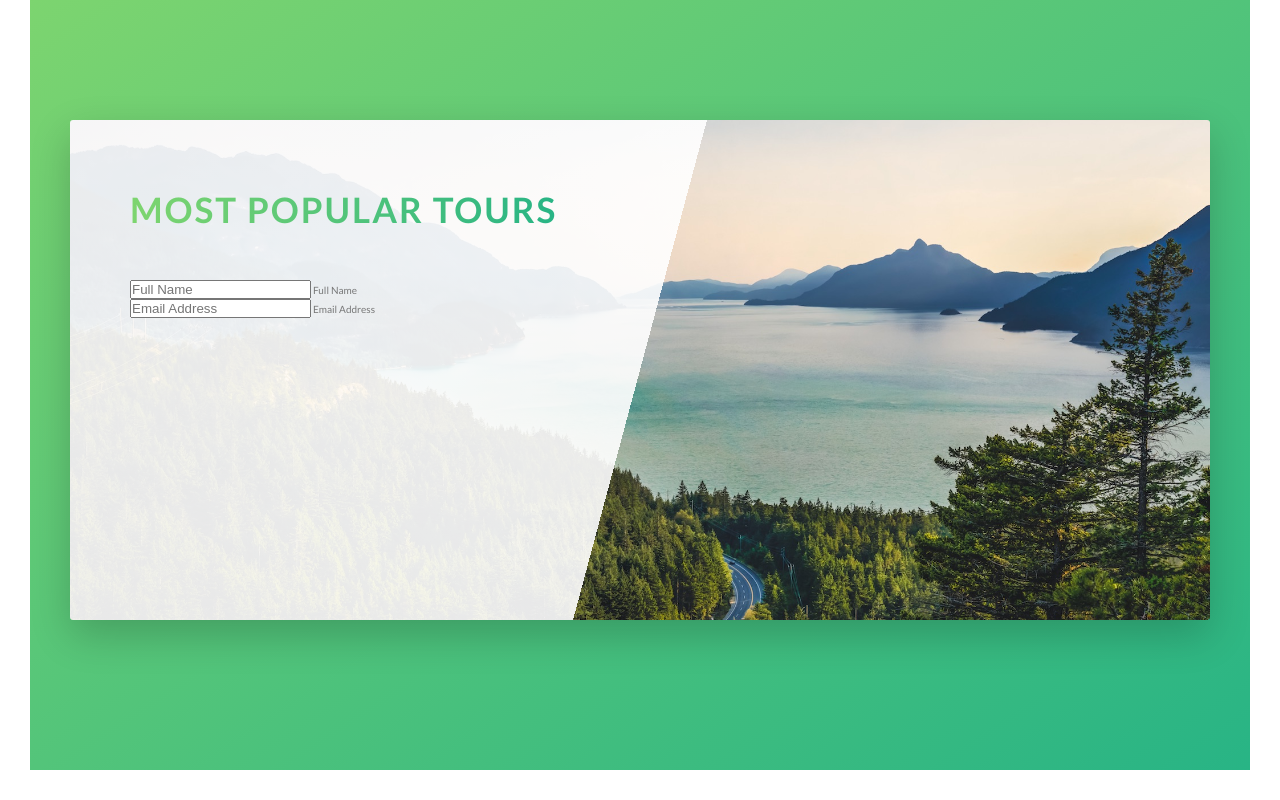
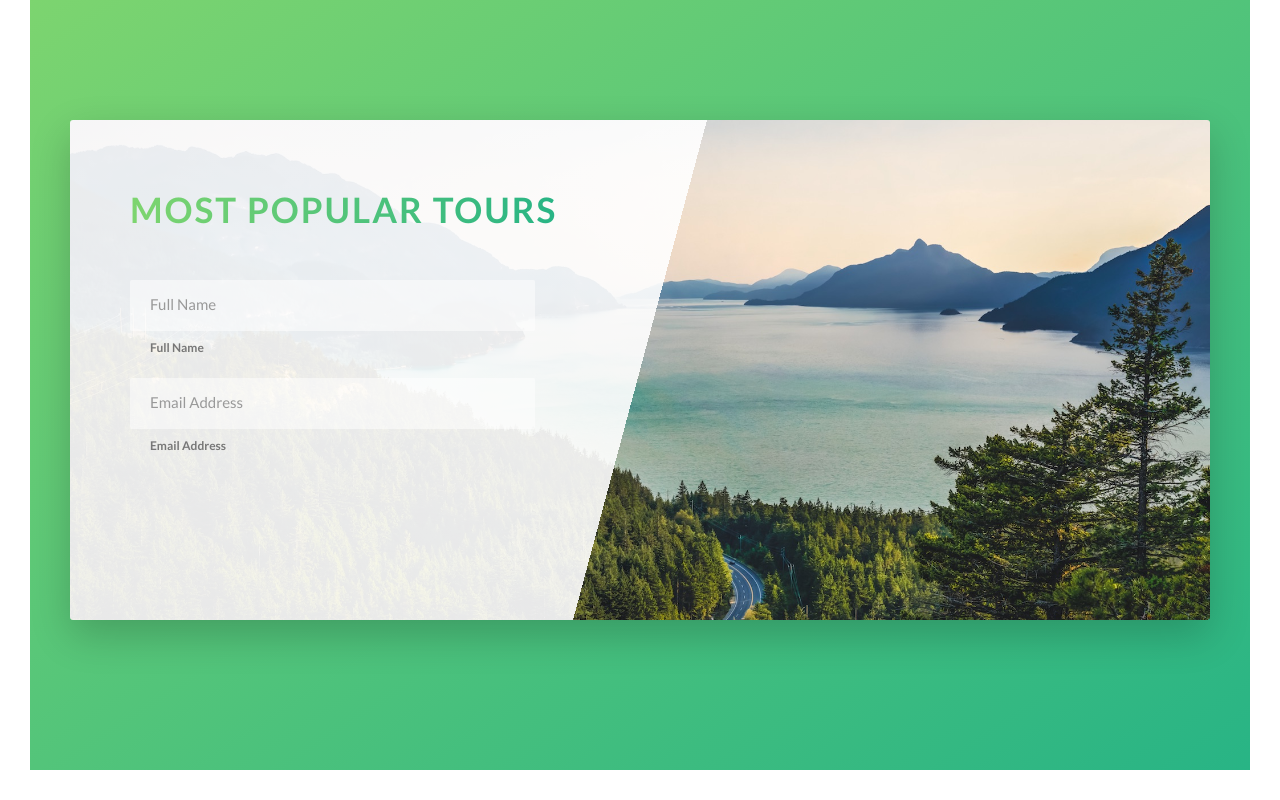
Before and after one commit to swiergoszp/natours, a website: page index.html in a window 1280 px wide. Shown: the part 4573-5373 px from the top of the page. Drawn offline with Linux system fonts and the light colour scheme.

Commit message:
working on form

```diff
--- a/sass/abstracts/_variables.scss
+++ b/sass/abstracts/_variables.scss
@@ -13,6 +13,8 @@ $color-grey-light-1: #f7f7f7;
 $color-grey-light-2: #eee;
 
 $color-gray-dark: #777;
+$color-gray-dark-2: #999;
+
 $color-white: #fff;
 $color-black: #000;
 
--- /dev/null
+++ b/sass/components/_form.scss
@@ -0,0 +1,48 @@
+.form {
+  &__group:not(:last-child) {
+    margin-bottom: 2rem;
+  }
+
+  &__input {
+    font-size: 1.5rem;
+    font-family: inherit;
+    color: inherit;
+    padding: 1.5rem 2rem;
+    border-radius: 2px;
+    background-color: rgba($color-white, .5);
+    border: none;
+    border-bottom: 3px solid transparent;
+    width: 90%;
+    display: block;
+
+    &:focus {
+      outline: none;
+      box-shadow: 0 1rem 2rem rgba($color-black, .1);
+      border-bottom: 3px solid $color-primary;
+    }
+
+    &:focus:invalid {
+      border-bottom: 3px solid $color-secondary-dark;
+    }
+
+    &::-webkit-input-placeholder {
+      color: $color-gray-dark-2;
+    }
+  }
+
+  &__label {
+    font-size: 1.2rem;
+    font-weight: 700;
+    margin-left: 2rem;
+    margin-top: .7rem;
+    display: block;
+    transition: all .3s;
+  }
+
+  &__input:placeholder-shown * &__label {
+    opacity: 0;
+    visibility: hidden;
+    transform: translateY(-4rem);
+  }
+
+}
--- a/sass/main.scss
+++ b/sass/main.scss
@@ -12,6 +12,7 @@
 @import "components/card";
 @import "components/composition";
 @import "components/feature-box";
+@import "components/form";
 @import "components/story";
 
 @import "layout/grid";
```
Also changed, not shown: css/style.css.
